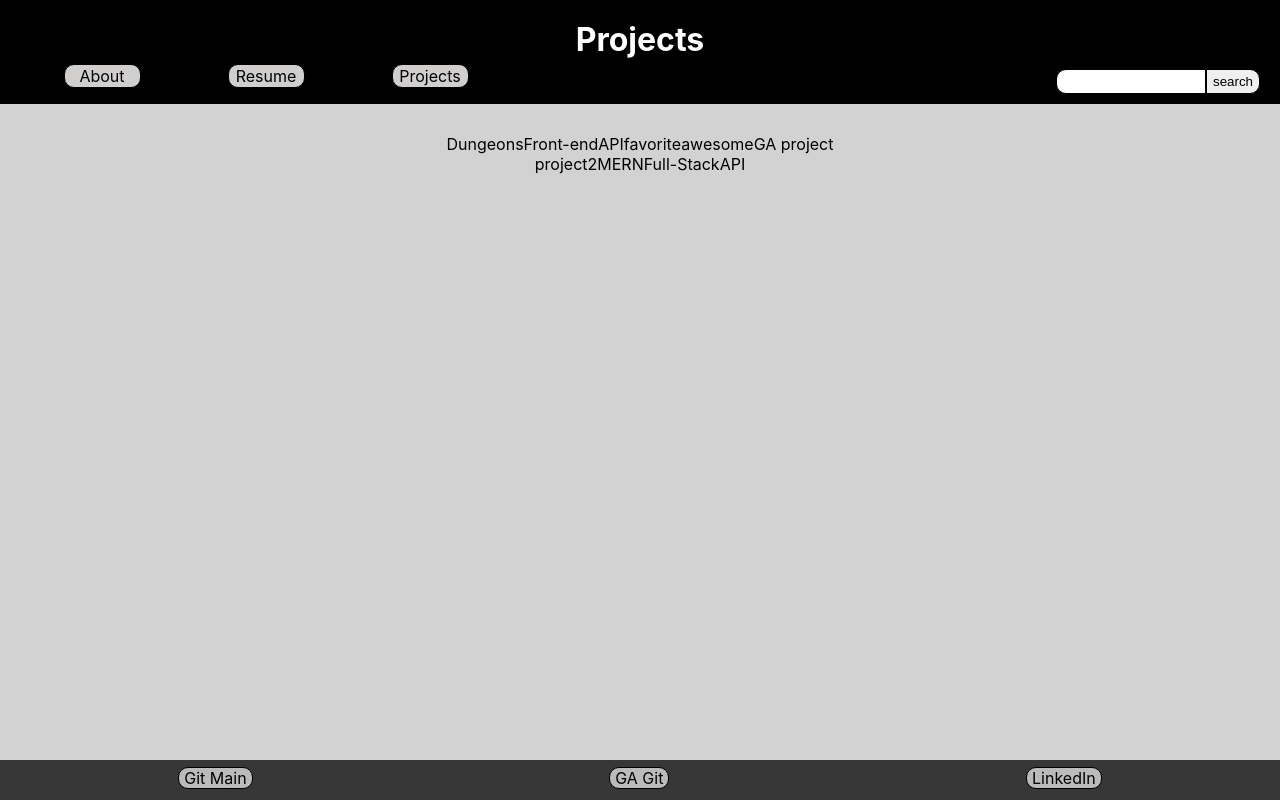
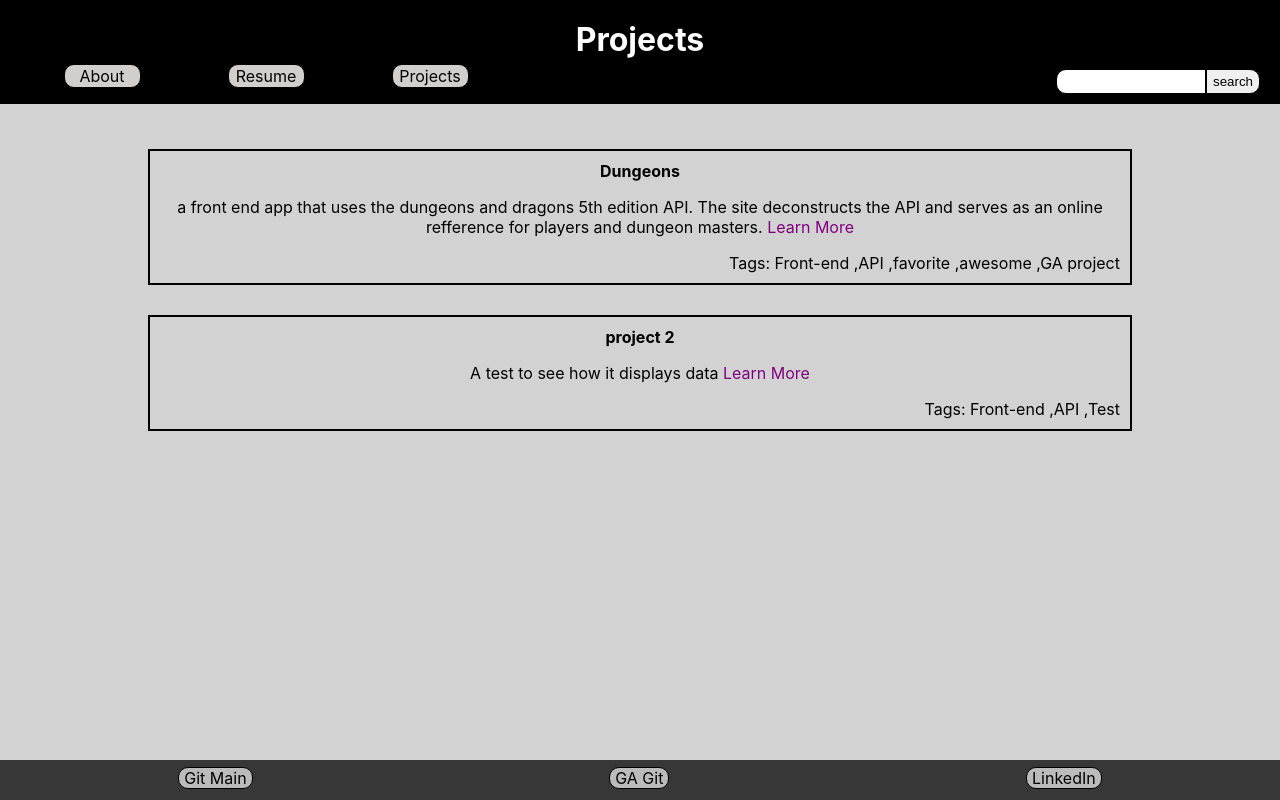
Before and after one commit to rainydaysgameplays/Personal-Projects-Front-End, a React (Create React App) app: page /Projects in a window 1280 px wide. Built offline with nearby package versions, Linux system fonts and the light colour scheme.

Commit message:
project card base done

```diff
--- a/src/App.css
+++ b/src/App.css
@@ -39,6 +39,53 @@ body{
   max-width: 700px;
 }
 
+#projectContainer{
+  display: flex;
+  flex-flow: column wrap;
+  align-content: center;
+}
+.projectsCard{
+  border: 2px solid black;
+  margin: 15px;
+  padding: 10px;
+  max-width: 75%;
+
+}
+.projCardHead{
+  margin: 0px 0px 10px 0px;
+}
+
+.headCardLinks, .aboutCardLinks{
+  white-space: nowrap;
+  text-decoration: none;
+}
+.headCardLinks{
+  color: black;
+}
+.headCardLinks:visited{
+  color: black;
+}
+.headCardLinks:hover{
+  text-decoration: underline solid grey;
+  color: grey;
+}
+.aboutCardLinks{
+  color: purple;
+}
+.aboutCardLinks:visited{
+  color: purple;
+}
+.aboutCardLinks:hover{
+  text-decoration: underline solid rgb(208, 0, 208);
+  color: rgb(208, 0, 208);
+}
+
+.projCardTags{
+  display: flex;
+  flex-flow: row wrap;
+  margin: 0px;
+  justify-content: flex-end;
+}
 
 #searchArrContainer{
   display: flex;
--- a/src/Components/Portfolio/Projects.jsx
+++ b/src/Components/Portfolio/Projects.jsx
@@ -20,12 +20,17 @@ export default function Projects() {
     [
         {
             projectName : "Dungeons",
-            searchTags : ["Front-end", "API", "favorite", "awesome", "GA project"],
-            link : "/link/to/project"
+            description : "a front end app that uses the dungeons and dragons 5th edition API. The site deconstructs the API and serves as an online refference for players and dungeon masters.",
+            searchTags : ["Front-end ", "API ", "favorite ", "awesome ", "GA project "],
+            aboutLink : "/link/to/project/about",
+            projectLink : "/link/to/project"
         },
         {
-            projectName : "project2",
-            searchTags : ["MERN", "Full-Stack", "API", ""]
+            projectName : "project 2",
+            description : "A test to see how it displays data",
+            searchTags : ["Front-end ", "API ", "Test "],
+            aboutLink : "/link/to/test/about",
+            projectLink : "/link/to/test"
         }
     ]
 
@@ -34,24 +39,28 @@ export default function Projects() {
     while(i < projectObj.length){
         let matchCount = 0
         let projName = projectObj[i].projectName
-        let tags = projectObj[i].searchTags
+        let projDescription = projectObj[i].description
+        let projAboutLink = projectObj[i].aboutLink
+        let projLink = projectObj[i].projectLink
+        let projTags = projectObj[i].searchTags
 
         if(projectState.length === 0){
             projArr.push(
-                <div key={i}>
-                    {projectObj[i].projectName}
-                    {projectObj[i].searchTags}
+                <div key={i} className="projectsCard">
+                    <h4 className="projCardHead"><a href={projLink} className='headCardLinks'>{projName}</a></h4>
+                    <p>{projDescription} <a href={projAboutLink} className='aboutCardLinks'>Learn More</a></p>
+                    <p className='projCardTags'>Tags: {projTags.toString()}</p>
                 </div>
             )
         }
 
         else if(projectState.length > 0){
             projectState.forEach((e3) => {
-                if(e3.toUpperCase() === projName.toUpperCase()){
+                if(e3.toUpperCase().trim() === projName.toUpperCase()){
                     matchCount++
                 }
-                tags.forEach((e4) => {
-                    if(e3.toUpperCase() === e4.toUpperCase()){
+                projTags.forEach((e4) => {
+                    if(e3.toUpperCase().trim() === e4.toUpperCase().trim()){
                         matchCount++
                     }
                 })
@@ -60,9 +69,12 @@ export default function Projects() {
 
 
                 projArr.push(
-                    <div key={i}>
-                        {projectObj[i].projectName}
-                        {projectObj[i].searchTags}
+                    <div key={i} className="projectsCard">
+                        <div>{projName}</div>
+                        <div>{projDescription}</div>
+                        <div>{projAboutLink}</div>
+                        <div>{projLink}</div>
+                        <div>{projTags}</div>
                     </div>
                 )
             }
```
